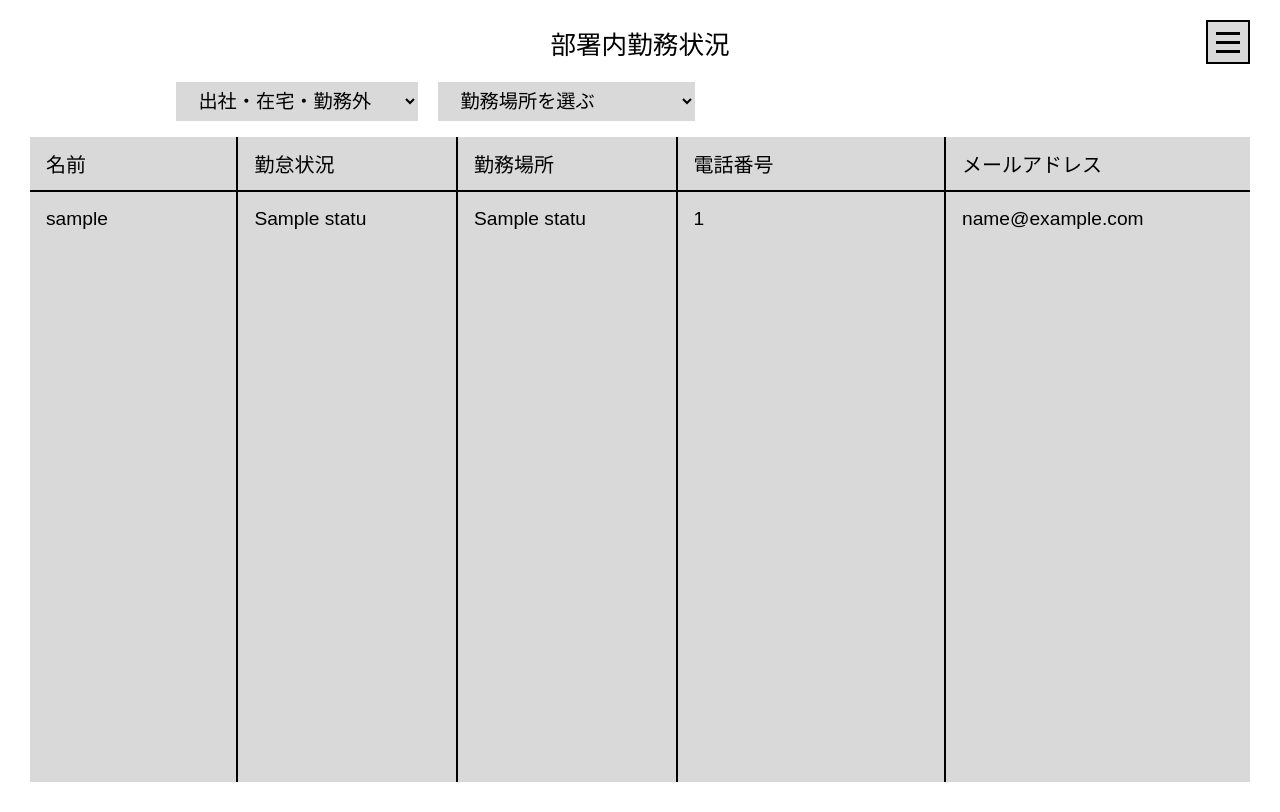
After one commit to ky1907/NGY, a Spring app: template ngy_kintai/src/main/resources/templates/working_status.html in a window 1280 px wide. The commit adds this page. Run offline with Thymeleaf, Linux system fonts and the light colour scheme; the template is opened without the code that fills it: most values are stand-ins (such as "Sample title", 1, 10 or a date in 2020); data that the repository does not hold is empty; database files in the repository are not loaded.

Commit message:
連絡先一覧修正、勤務状況一覧作成

```diff
--- /dev/null
+++ b/ngy_kintai/src/main/resources/templates/working_status.html
@@ -0,0 +1,181 @@
+<!DOCTYPE html>
+<html xmlns:th="http://www.thymeleaf.org" lang="ja">
+<head>
+    <meta charset="UTF-8">
+    <title>部署内勤務状況 - 勤怠管理システム</title>
+    <!-- 共通メニューCSSを呼び出し -->
+    <th:block th:replace="~{common :: menuStyle}"></th:block>
+    <style>
+        .main-content {
+            display: flex;
+            flex-direction: column;
+            min-height: 100vh;
+            padding: 20px 30px 30px;
+        }
+        /* 上部ヘッダー（左：ユーザID・名前、中央：部署内勤務状況、右：三本線ボタン） */
+        .top-bar {
+            display: flex;
+            align-items: center;
+            justify-content: space-between;
+            margin-bottom: 18px;
+            position: relative;
+        }
+        .user-info {
+            display: flex;
+            gap: 35px;
+            font-size: 1.2em;
+            z-index: 1;
+        }
+        .page-title {
+            position: absolute;
+            left: 50%;
+            transform: translateX(-50%);
+            font-size: 1.6em;
+            font-weight: normal;
+            margin: 0;
+        }
+        /* 絞り込みプルダウンエリア */
+        .filter-bar {
+            display: flex;
+            align-items: center;
+            gap: 20px;
+            margin-left: 12%;
+            margin-bottom: 16px;
+        }
+        .filter-select {
+            background-color: #d9d9d9;
+            border: none;
+            padding: 8px 18px;
+            font-size: 1.2em;
+            color: #000;
+            cursor: pointer;
+            min-width: 220px;
+        }
+        .filter-select:focus {
+            outline: 2px solid #888;
+        }
+        /* 画面全体を使うグレーのテーブルコンテナ */
+        .table-wrapper {
+            background-color: #d9d9d9;
+            width: 100%;
+            flex: 1;
+            min-height: calc(100vh - 155px);
+            display: flex;
+            flex-direction: column;
+        }
+        .status-table {
+            width: 100%;
+            border-collapse: collapse;
+            table-layout: fixed;
+            flex: 1;
+        }
+        .status-table thead th {
+            text-align: left;
+            font-weight: normal;
+            font-size: 1.25em;
+            padding: 12px 16px;
+            border-bottom: 2px solid #000;
+            border-right: 2px solid #000;
+            height: 52px;
+        }
+        .status-table thead th:last-child {
+            border-right: none;
+        }
+        /* 各列の幅バランス */
+        .col-name { width: 17%; }
+        .col-status { width: 18%; }
+        .col-location { width: 18%; }
+        .col-phone { width: 22%; }
+        .col-email { width: 25%; }
+
+        .status-table tbody td {
+            vertical-align: top;
+            font-size: 1.2em;
+            padding: 16px;
+            border-right: 2px solid #000;
+            word-break: break-all;
+            height: 48px;
+        }
+        .status-table tbody td:last-child {
+            border-right: none;
+        }
+        /* テーブル下部まで縦線を伸ばすための余白行 */
+        .status-table tbody tr.filler-row td {
+            height: 100%;
+        }
+    </style>
+</head>
+<body>
+
+<div class="main-content">
+    <!-- 上部ヘッダー -->
+    <div class="top-bar">
+        <div class="user-info">
+            <span th:text="${loginUser.userId}">ユーザID</span>
+            <span th:text="${loginUser.userName}">名前</span>
+        </div>
+        <h1 class="page-title">部署内勤務状況</h1>
+        <button th:replace="~{common :: hamburgerBtn}"></button>
+    </div>
+
+    <!-- 選択式絞り込みフォーム -->
+    <form id="filterForm" th:action="@{/working_status}" method="get" class="filter-bar">
+        <!-- 出社・在宅・勤務外 選択プルダウン -->
+        <select name="workStatusId" class="filter-select" onchange="this.form.submit()">
+            <option value="" th:selected="${selectedStatusId == null or selectedStatusId == ''}">出社・在宅・勤務外</option>
+            <option th:each="st : ${statusMasterList}"
+                    th:value="${st.workStatusId}"
+                    th:text="${st.workStatusName}"
+                    th:selected="${st.workStatusId == selectedStatusId}">
+            </option>
+        </select>
+
+        <!-- 勤務場所を選ぶ プルダウン -->
+        <select name="workLocationId" class="filter-select" onchange="this.form.submit()">
+            <option value="" th:selected="${selectedLocationId == null or selectedLocationId == ''}">勤務場所を選ぶ</option>
+            <option th:each="loc : ${locationMasterList}"
+                    th:value="${loc.workLocationId}"
+                    th:text="${loc.workLocationName}"
+                    th:selected="${loc.workLocationId == selectedLocationId}">
+            </option>
+        </select>
+    </form>
+
+    <!-- 画面下端まで広がる一覧テーブル -->
+    <div class="table-wrapper">
+        <table class="status-table">
+            <thead>
+                <tr>
+                    <th class="col-name">名前</th>
+                    <th class="col-status">勤怠状況</th>
+                    <th class="col-location">勤務場所</th>
+                    <th class="col-phone">電話番号</th>
+                    <th class="col-email">メールアドレス</th>
+                </tr>
+            </thead>
+            <tbody>
+                <tr th:each="row : ${statusList}">
+                    <td th:text="${row.userName}">名前</td>
+                    <td th:text="${row.workStatusName}">勤怠状況</td>
+                    <td th:text="${row.workLocationName}">勤務場所</td>
+                    <td th:text="${row.phoneNumber}">電話番号</td>
+                    <td th:text="${row.emailAddress}">メールアドレス</td>
+                </tr>
+                <!-- データが少ない場合でも画面下まで縦罫線を伸ばすための行 -->
+                <tr class="filler-row">
+                    <td></td>
+                    <td></td>
+                    <td></td>
+                    <td></td>
+                    <td></td>
+                </tr>
+            </tbody>
+        </table>
+    </div>
+</div>
+
+<!-- 共通水色スライドメニューを呼び出し -->
+<th:block th:replace="~{common :: sideMenu}"></th:block>
+
+</body>
+</html>
```
Also changed, not shown: ngy_kintai/src/main/java/com/example/ngy_kintai/Controller/user_working_displayController.java (+68 -48 lines), ngy_kintai/src/main/java/com/example/ngy_kintai/Repository/work_location_Repository.java (added, +9 -0 lines), ngy_kintai/src/main/resources/templates/contact_add.html (+4 -3 lines), ngy_kintai/src/main/resources/templates/work_location.html (added, +132 -0 lines).
